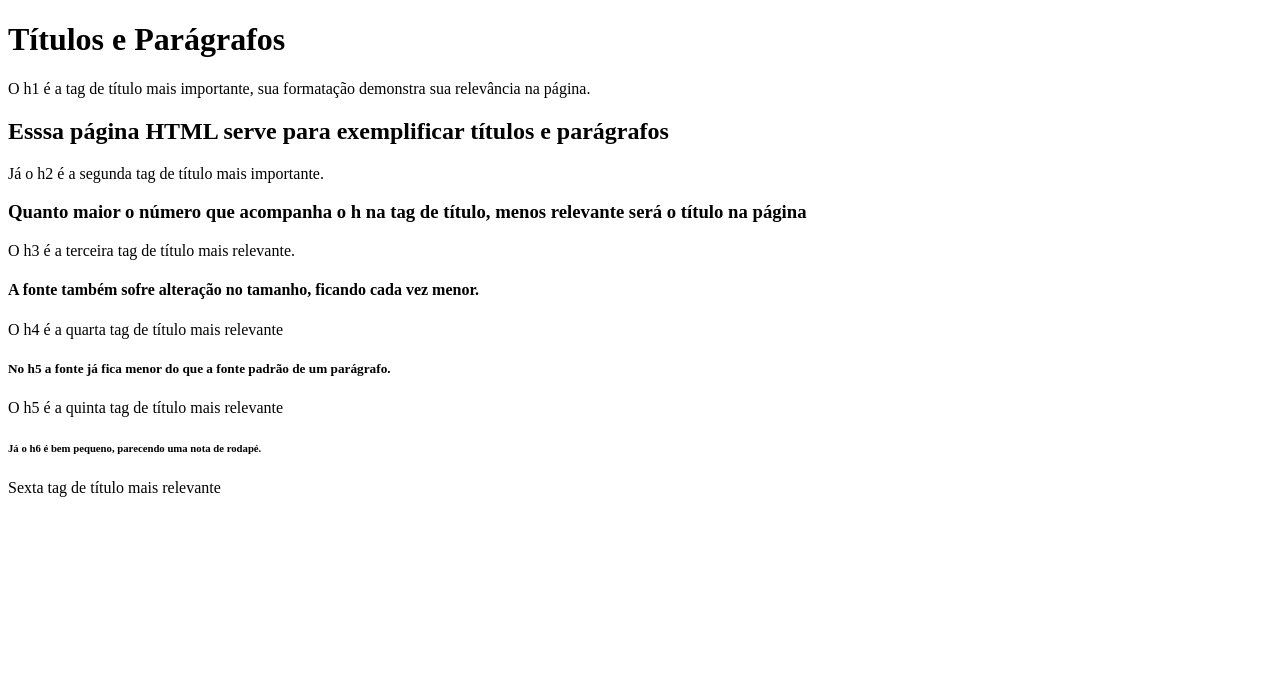
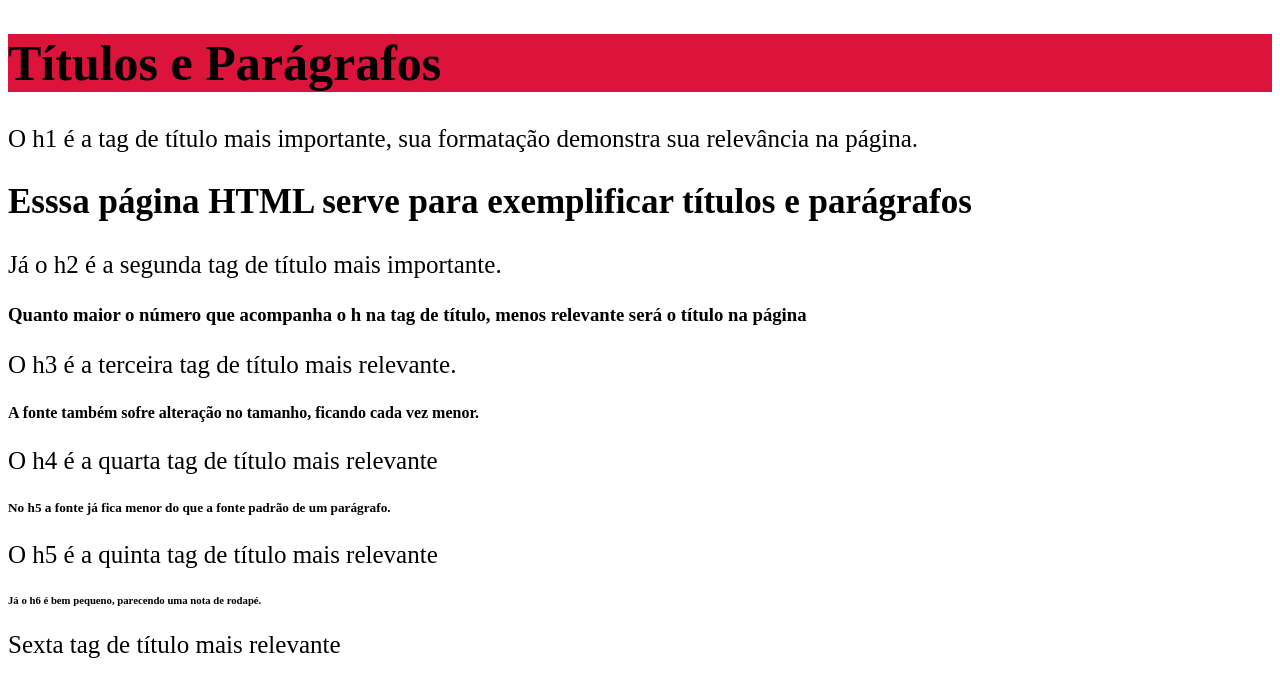
Before and after one commit to RogerioCosta88/dev-quest-html-basico-titulos-e-paragrafos, a plain HTML site: page index.html in a window 1280 px wide. Drawn offline with Linux system fonts and the light colour scheme.

Commit message:
criado o arquivo style.css

```diff
--- a/index.html
+++ b/index.html
@@ -5,6 +5,8 @@
     <meta name="viewport" content="width=device-width, initial-scale=1.0" />
     <meta name="description" content="Minha primeira página só com HTML" />
     <title>Dev Quest: Títulos e Parágrafos</title>
+
+    <link rel="stylesheet" href="style.css">
   </head>
   <body>
     <h1>Títulos e Parágrafos</h1>
--- /dev/null
+++ b/style.css
@@ -0,0 +1,13 @@
+h1 {
+    font-size: 50px;
+    background-color: crimson;
+}
+
+h2 {
+    font-size: 35px;
+}
+
+p {
+    font-size: 25px;
+    font-weight: 400;
+}
```
